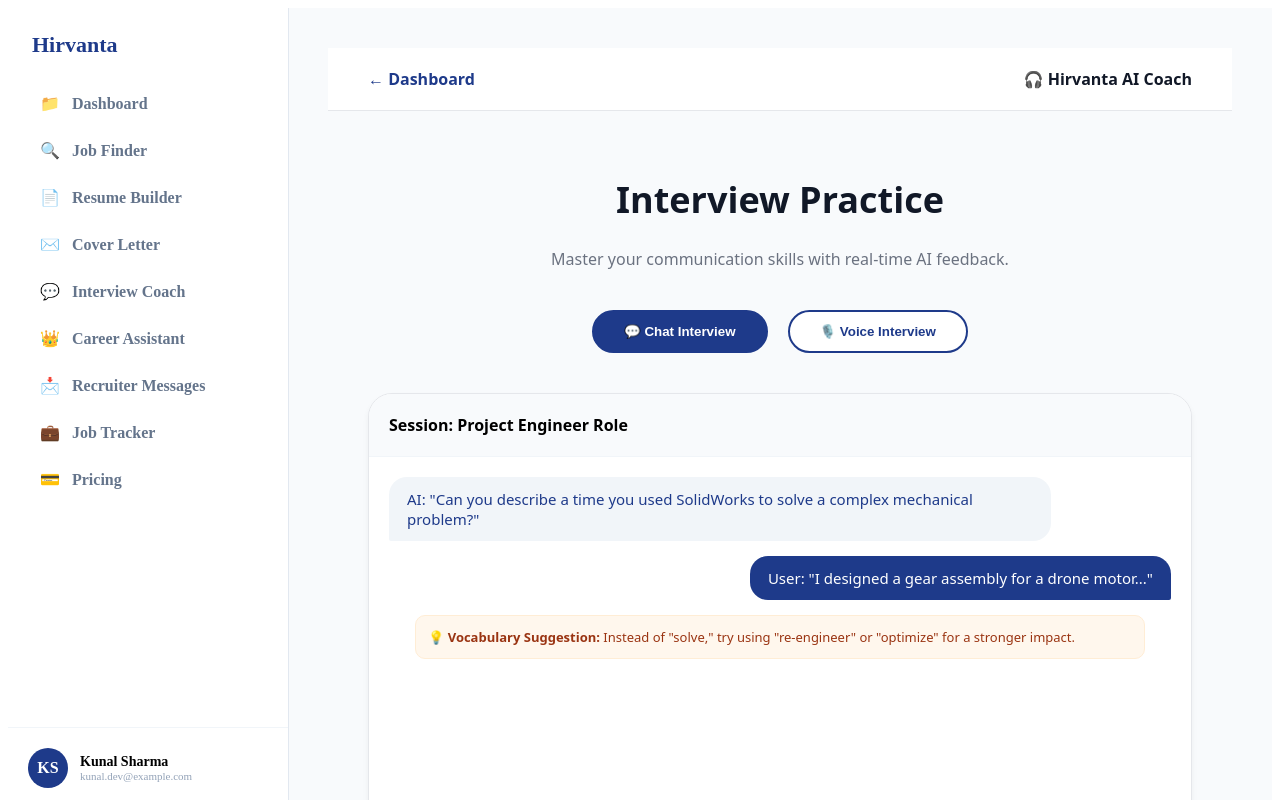
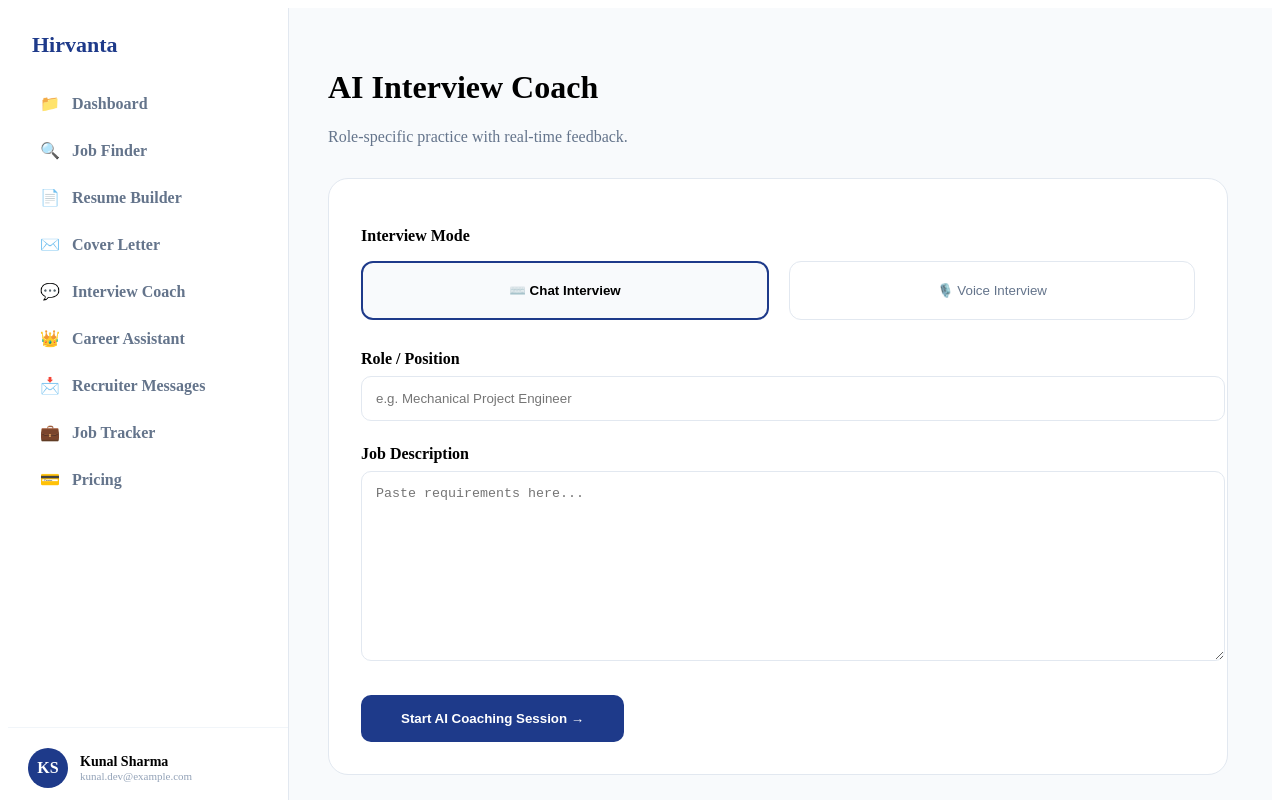
Before and after one commit to jewma1/Hirvanta, a Next.js app in the folder frontend/: page /interview in a window 1280 px wide. Shown: the top 800 px of the page. Built offline with nearby package versions, Linux system fonts and the light colour scheme.

Commit message:
Update page.tsx

```diff
--- a/frontend/app/interview/page.tsx
+++ b/frontend/app/interview/page.tsx
@@ -1,90 +1,26 @@
-'use client';
-import Link from 'next/link';
-import { useState } from 'react';
+export default function InterviewPage() {
+  return (
+    <div style={{ maxWidth: '900px' }}>
+      <h1 style={{ fontSize: '32px', fontWeight: '800' }}>AI Interview Coach</h1>
+      <p style={{ color: '#64748B', marginBottom: '32px' }}>Role-specific practice with real-time feedback.</p>
 
-export default function InterviewCoach() {
-  const [activeMode, setActiveMode] = useState<'chat' | 'voice'>('chat');
-
-  return (
-    <div style={{ minHeight: '100vh', backgroundColor: '#f8fafc', fontFamily: 'system-ui, sans-serif' }}>
-
-      {/* Navbar */}
-      <nav style={{ padding: '20px 40px', backgroundColor: 'white', borderBottom: '1px solid #e5e7eb', display: 'flex', justifyContent: 'space-between', alignItems: 'center' }}>
-        <Link href="/dashboard" style={{ textDecoration: 'none', color: '#1e3a8a', fontWeight: 'bold' }}>← Dashboard</Link>
-        <div style={{ fontWeight: '900', color: '#111827' }}>🎧 Hirvanta AI Coach</div>
-      </nav>
-
-      <main style={{ padding: '40px', maxWidth: '1000px', margin: '0 auto' }}>
-
-        <header style={{ textAlign: 'center', marginBottom: '40px' }}>
-          <h1 style={{ fontSize: '36px', fontWeight: '900', color: '#111827' }}>Interview Practice</h1>
-          <p style={{ color: '#6b7280' }}>Master your communication skills with real-time AI feedback.</p>
-        </header>
-
-        {/* Mode Selection */}
-        <div style={{ display: 'flex', justifyContent: 'center', gap: '20px', marginBottom: '40px' }}>
-          <button
-            onClick={() => setActiveMode('chat')}
-            style={{ ...modeButtonStyle, backgroundColor: activeMode === 'chat' ? '#1e3a8a' : 'white', color: activeMode === 'chat' ? 'white' : '#1e3a8a' }}>
-            💬 Chat Interview
-          </button>
-          <button
-            onClick={() => setActiveMode('voice')}
-            style={{ ...modeButtonStyle, backgroundColor: activeMode === 'voice' ? '#1e3a8a' : 'white', color: activeMode === 'voice' ? 'white' : '#1e3a8a' }}>
-            🎙️ Voice Interview
-          </button>
+      <div style={{ backgroundColor: '#fff', padding: '32px', borderRadius: '20px', border: '1px solid #E2E8F0' }}>
+        <p style={{ fontWeight: '700', marginBottom: '16px' }}>Interview Mode</p>
+        <div style={{ display: 'flex', gap: '20px', marginBottom: '30px' }}>
+          <button style={{ flex: 1, padding: '20px', border: '2px solid #1E3A8A', borderRadius: '12px', background: '#F8FAFC', fontWeight: '700' }}>⌨️ Chat Interview</button>
+          <button style={{ flex: 1, padding: '20px', border: '1px solid #E2E8F0', borderRadius: '12px', background: '#fff', color: '#64748B' }}>🎙️ Voice Interview</button>
         </div>
 
-        {activeMode === 'chat' ? (
-          /* CHAT INTERVIEW UI */
-          <div style={{ animation: 'fadeIn 0.3s', backgroundColor: 'white', borderRadius: '24px', border: '1px solid #e5e7eb', overflow: 'hidden', boxShadow: '0 4px 6px rgba(0,0,0,0.05)' }}>
-            <div style={{ padding: '20px', borderBottom: '1px solid #f1f5f9', backgroundColor: '#f8fafc', fontWeight: 'bold' }}>Session: Project Engineer Role</div>
-            <div style={{ height: '350px', padding: '20px', overflowY: 'auto', display: 'flex', flexDirection: 'column', gap: '15px' }}>
-              <div style={aiBubble}>AI: "Can you describe a time you used SolidWorks to solve a complex mechanical problem?"</div>
-              <div style={userBubble}>User: "I designed a gear assembly for a drone motor..."</div>
-              <div style={feedbackBubble}>💡 <strong>Vocabulary Suggestion:</strong> Instead of "solve," try using "re-engineer" or "optimize" for a stronger impact.</div>
-            </div>
-            <div style={{ padding: '20px', borderTop: '1px solid #e5e7eb', display: 'flex', gap: '10px' }}>
-              <input type="text" placeholder="Type your answer..." style={{ flex: 1, padding: '12px', borderRadius: '8px', border: '1px solid #d1d5db' }} />
-              <button style={{ backgroundColor: '#1e3a8a', color: 'white', border: 'none', padding: '12px 24px', borderRadius: '8px', fontWeight: 'bold' }}>Send</button>
-            </div>
-          </div>
-        ) : (
-          /* VOICE INTERVIEW UI */
-          <div style={{ animation: 'fadeIn 0.3s', textAlign: 'center', backgroundColor: '#1e3a8a', padding: '60px', borderRadius: '24px', color: 'white' }}>
-            <div style={{ fontSize: '60px', marginBottom: '20px' }}>🎙️</div>
-            <h2 style={{ marginBottom: '10px' }}>AI Voice Coach is Listening...</h2>
-            <p style={{ opacity: 0.8, marginBottom: '40px' }}>Speak clearly. The AI will analyze your pace, tone, and answers.</p>
+        <label style={{ fontWeight: '700', display: 'block', marginBottom: '8px' }}>Role / Position</label>
+        <input type="text" placeholder="e.g. Mechanical Project Engineer" style={{ width: '100%', padding: '14px', borderRadius: '10px', border: '1px solid #E2E8F0', marginBottom: '24px' }} />
 
-            <div style={waveContainer}>
-               <div style={waveBar}></div>
-               <div style={{...waveBar, height: '60px'}}></div>
-               <div style={{...waveBar, height: '40px'}}></div>
-               <div style={{...waveBar, height: '70px'}}></div>
-               <div style={waveBar}></div>
-            </div>
+        <label style={{ fontWeight: '700', display: 'block', marginBottom: '8px' }}>Job Description</label>
+        <textarea placeholder="Paste requirements here..." style={{ width: '100%', height: '160px', padding: '14px', borderRadius: '10px', border: '1px solid #E2E8F0', marginBottom: '30px' }} />
 
-            <div style={{ display: 'flex', justifyContent: 'center', gap: '20px' }}>
-              <button style={{ backgroundColor: '#ef4444', color: 'white', border: 'none', padding: '15px 30px', borderRadius: '30px', fontWeight: 'bold', cursor: 'pointer' }}>End Call</button>
-              <button style={{ backgroundColor: 'white', color: '#1e3a8a', border: 'none', padding: '15px 30px', borderRadius: '30px', fontWeight: 'bold', cursor: 'pointer' }}>Next Question</button>
-            </div>
-
-            <div style={{ marginTop: '40px', backgroundColor: 'rgba(255,255,255,0.1)', padding: '20px', borderRadius: '12px' }}>
-               <h4 style={{ margin: '0 0 10px 0' }}>Live Communication Feedback</h4>
-               <p style={{ fontSize: '14px', margin: 0 }}>Tone: Professional | Pace: Good | Clarity: High</p>
-            </div>
-          </div>
-        )}
-
-      </main>
+        <button style={{ backgroundColor: '#1E3A8A', color: '#fff', padding: '16px 40px', borderRadius: '10px', border: 'none', fontWeight: '800', cursor: 'pointer' }}>
+          Start AI Coaching Session →
+        </button>
+      </div>
     </div>
   );
 }
-
-// Styles
-const modeButtonStyle = { padding: '12px 30px', borderRadius: '30px', border: '2px solid #1e3a8a', fontWeight: 'bold', cursor: 'pointer', transition: '0.3s' };
-const aiBubble = { alignSelf: 'flex-start', backgroundColor: '#f1f5f9', padding: '12px 18px', borderRadius: '18px 18px 18px 2px', maxWidth: '80%', fontSize: '15px', color: '#1e3a8a' };
-const userBubble = { alignSelf: 'flex-end', backgroundColor: '#1e3a8a', padding: '12px 18px', borderRadius: '18px 18px 2px 18px', maxWidth: '80%', fontSize: '15px', color: 'white' };
-const feedbackBubble = { alignSelf: 'center', backgroundColor: '#fff7ed', border: '1px solid #ffedd5', padding: '12px', borderRadius: '10px', fontSize: '13px', color: '#9a3412', width: '90%' };
-const waveContainer = { display: 'flex', alignItems: 'center', justifyContent: 'center', gap: '8px', height: '100px', marginBottom: '40px' };
-const waveBar = { width: '8px', height: '30px', backgroundColor: 'white', borderRadius: '10px' };
```
